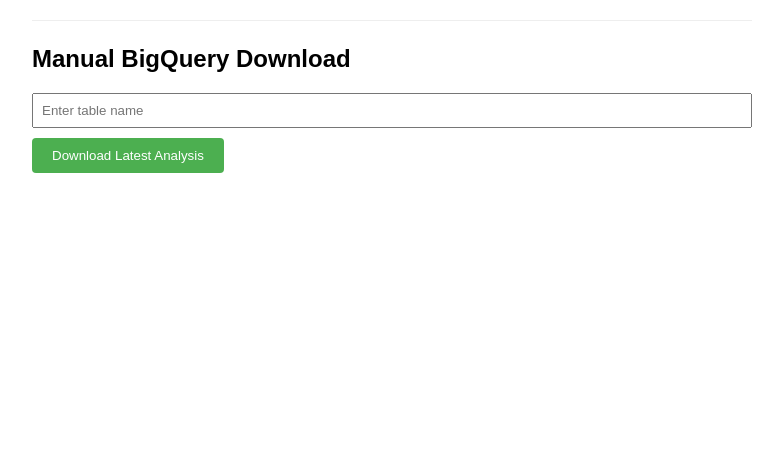
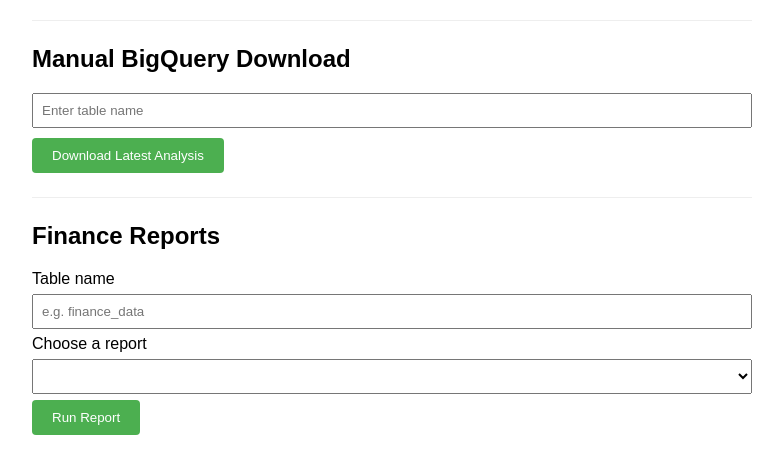
Before and after one commit to babyclaire0222-cyber/gcp-data-analysis-platform, a Flask app: template webapp/templates/index.html in a window 1280 px wide. Shown: the part 165-639 px from the top of the page, without its empty margins (248-1031 px from the left). Run offline with Flask 3, Linux system fonts and the light colour scheme; the template is opened without the code that fills it, so the values that code supplies are empty.

Commit message:
Update index.html

```diff
--- a/webapp/templates/index.html
+++ b/webapp/templates/index.html
@@ -55,8 +55,30 @@
       <input type="text" name="table" placeholder="Enter table name" required />
       <button type="submit">Download Latest Analysis</button>
     </form>
+
+    <hr />
+
+    <!-- Finance Reports -->
+    <h2>Finance Reports</h2>
+    <div id="reports-block" style="margin-bottom:16px;">
+      <label for="report-table">Table name</label>
+      <input id="report-table" type="text" placeholder="e.g. finance_data" style="width:100%;padding:8px;margin:6px 0;" />
+
+      <label for="report-select">Choose a report</label>
+      <select id="report-select" style="width:100%;padding:8px;margin:6px 0;"></select>
+
+      <button id="run-report-btn">Run Report</button>
+      <a id="download-report-btn" href="#" style="display:none; margin-left:10px;">Download CSV</a>
+
+      <div id="report-msg" class="message" style="display:none;"></div>
+
+      <div id="report-results" style="margin-top:12px; overflow:auto;">
+        <!-- results table will be injected here -->
+      </div>
+    </div>
   </div>
 
+  <!-- ========== Script block #1: core IAP flow + upload/download ========== -->
   <script>
     // Helper to show messages
     const showMsg = (el, text, ok=false) => {
@@ -142,5 +164,82 @@
       }
     };
   </script>
+
+  <!-- ========== Script block #2: finance reports UI ========== -->
+  <script>
+    // Fetch available reports on load
+    async function loadReports() {
+      const sel = document.getElementById("report-select");
+      if (!sel) return;
+      sel.innerHTML = "";
+      try {
+        const resp = await fetch("/reports", { credentials: "include" });
+        const data = await resp.json();
+        (data.reports || []).forEach(r => {
+          const opt = document.createElement("option");
+          opt.value = r.id;
+          opt.textContent = r.label;
+          sel.appendChild(opt);
+        });
+      } catch (e) {
+        console.warn("Failed to load reports", e);
+      }
+    }
+    loadReports();
+
+    function showReportMsg(text, ok=false) {
+      const el = document.getElementById("report-msg");
+      el.textContent = text;
+      el.className = "message " + (ok ? "success" : "error");
+      el.style.display = "block";
+    }
+
+    function renderTable(columns, rows) {
+      const container = document.getElementById("report-results");
+      if (!columns || !rows) { container.innerHTML=""; return; }
+
+      let html = "<table border='1' cellpadding='6' cellspacing='0' style='border-collapse:collapse; width:100%;'>";
+      html += "<thead><tr>" + columns.map(c => `<th>${c}</th>`).join("") + "</tr></thead>";
+      html += "<tbody>";
+      rows.forEach(r => {
+        html += "<tr>" + r.map(v => `<td>${v === null ? "" : v}</td>`).join("") + "</tr>";
+      });
+      html += "</tbody></table>";
+      container.innerHTML = html;
+    }
+
+    document.getElementById("run-report-btn").onclick = async () => {
+      const table = document.getElementById("report-table").value.trim();
+      const report = document.getElementById("report-select").value;
+      const dl = document.getElementById("download-report-btn");
+      if (!table) { showReportMsg("Please enter a table name."); return; }
+
+      showReportMsg("⏳ Running report...", true);
+      renderTable(null, null);
+      dl.style.display = "none";
+
+      try {
+        const resp = await fetch("/run_report", {
+          method: "POST",
+          credentials: "include",
+          headers: { "Content-Type": "application/json" },
+          body: JSON.stringify({ report, table, limit: 1000 })
+        });
+        const data = await resp.json();
+        if (!data.success) {
+          showReportMsg("❌ " + (data.error || "Failed to run report"));
+          return;
+        }
+        showReportMsg(`✅ ${data.row_count} rows`, true);
+        renderTable(data.columns, data.rows);
+
+        // enable CSV download
+        dl.href = `/download_report?report=${encodeURIComponent(report)}&table=${encodeURIComponent(table)}`;
+        dl.style.display = "inline-block";
+      } catch (e) {
+        showReportMsg("❌ " + e.message);
+      }
+    };
+  </script>
 </body>
 </html>
```
